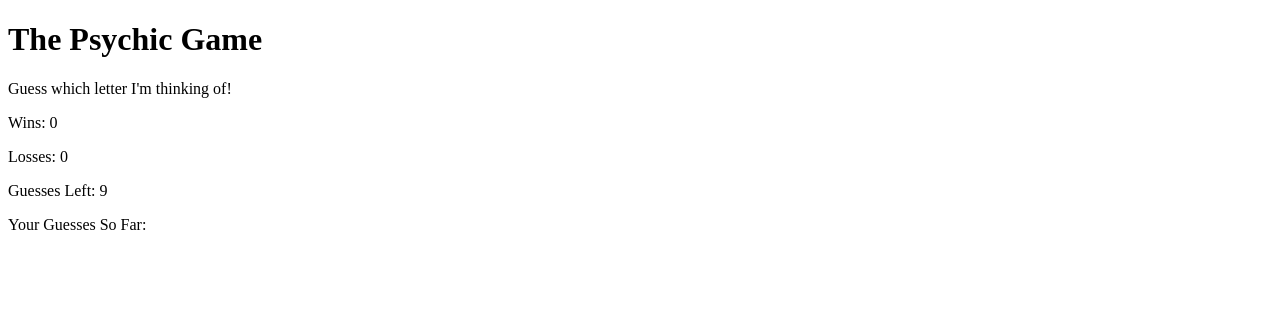
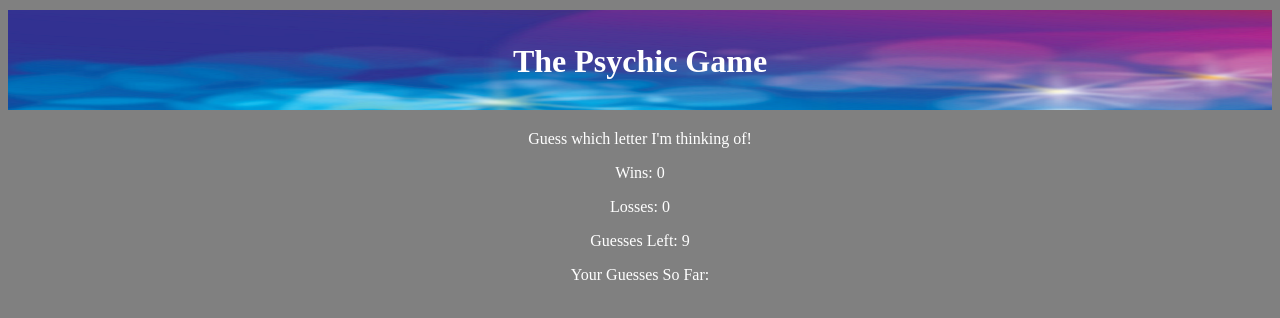
Before and after one commit to kpatel1209/Psychic-Game, a plain HTML site: page index.html in a window 1280 px wide. Drawn offline with Linux system fonts and the light colour scheme.

Commit message:
js updates

```diff
--- /dev/null
+++ b/assets/css/style.css
@@ -0,0 +1,26 @@
+body {
+    background-color:grey;
+}
+
+.container {
+    position: relative;
+    text-align: center;
+    color: white;
+    margin: 10px 0 0 0;
+}
+
+img {
+    height: 100px;
+    width: 100%;
+}
+
+.title {
+    position: absolute;
+    top: 50%;
+    left: 50%;
+    transform: translate(-50%, -50%);
+}
+
+.instructions {
+
+}
--- a/assets/javascript/game.js
+++ b/assets/javascript/game.js
@@ -1,4 +1,4 @@
-// This is the arrary of letters for the computer to choose from.
+// This is the arrary of letters for the computer and user to choose from.
 var letterChoices = ["a", "b", "c", "d", "e", "f", "g", "h", "i", "j", "k", "l", "m", "n", "o", "p", "q", "r", "s", "t", "u", "v", "w", "x", "y", "z"];
 
 // The variables below are created to store wins and losses.
@@ -21,11 +21,8 @@ document.onkeyup = function(event) {
     // This variable is to store the random letter chosen by the computer.
     var computerChoice = letterChoices[Math.floor(Math.random() * letterChoices.length)];
 
-    // I created another letter array because my if/else logic below would not work with the 1st array (letterChoices).
-    var letterOptions = ["a", "b", "c", "d", "e", "f", "g", "h", "i", "j", "k", "l", "m", "n", "o", "p", "q", "r", "s", "t", "u", "v", "w", "x", "y", "z",];
-
     // This function will search if playerGuess is in the letterChoices array, so only letter guess will be accepted.
-    if (letterOptions.indexOf(playerGuess) > -1) {
+    if (letterChoices.indexOf(playerGuess) > -1) {
 
     // This logic is to determine the wins, losses and guesses left.
         if (playerGuess === computerChoice) {
@@ -46,11 +43,10 @@ document.onkeyup = function(event) {
 
         // Displays the HTML content on the screen and updates the values after each player guess.
         var html =
-        "<h1> The Psychic Game </h1>" +
         "<p>Guess which letter I'm thinking of!</p>" +
         "<p>Wins: "+ wins + "<p>" +
         "<p>Losses: " + losses + "<p>" +
-        "<p>Guess Left: " + guessesLeft + "<p>" +
+        "<p>Guesses Left: " + guessesLeft + "<p>" +
         "<p>Your Guesses So Far: " + playerGuessesSoFar.join(", ") + "<p>";
 
         document.querySelector("#psychic-game").innerHTML = html;
--- a/index.html
+++ b/index.html
@@ -6,17 +6,29 @@
     <meta http-equiv="X-UA-Compatible" content="ie=edge">
     <title>The Psychic Game</title>
     <script type="text/javascript" src="assets/javascript/game.js"></script>
+    <link rel="stylesheet" href="assets/css/style.css">
     <link rel="stylesheet" href="assets/css/reset.css">
 
 </head>
 <body>
 
-    <div id="psychic-game">
+
+        <div class="container">
+            <img src="assets/images/background.png">
+            <div class="title">
                 <h1>The Psychic Game</h1>
+            </div>
+        </div>
+
+    <div class="container" id="psychic-game">
+        <div class="instructions">
             <p>Guess which letter I'm thinking of!</p>
+        </div>
+
             <p>Wins: 0</p>
             <p>Losses: 0</p>
             <p>Guesses Left: 9</p>
+
             <p>Your Guesses So Far:</p>
     </div>
 
```
Also changed, not shown: assets/images/background.png (added). Lines whose indentation alone changed are shown as unchanged.
